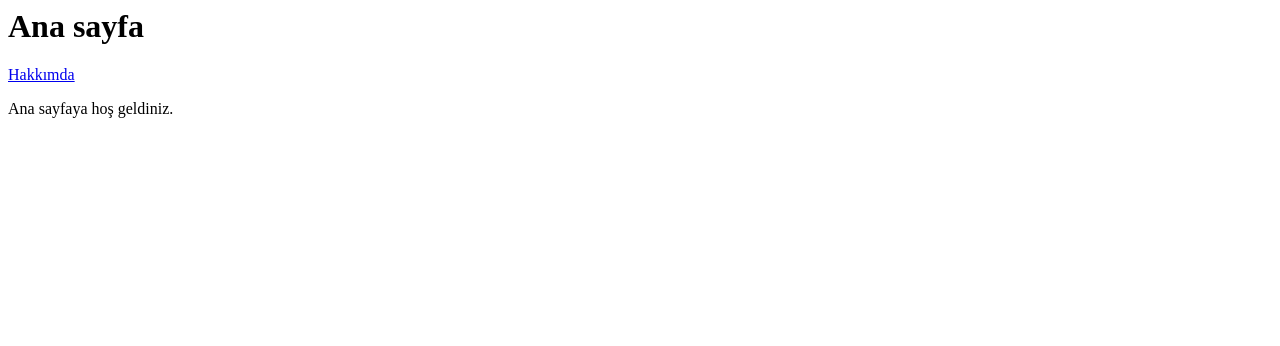
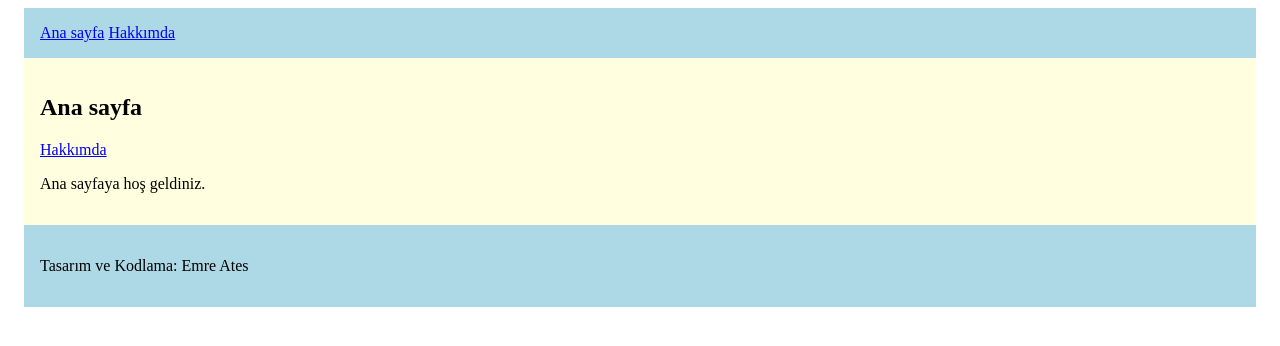
Before and after one commit to Emreaaaaa/ilkprojem, a plain HTML site: page index.html in a window 1280 px wide. Drawn offline with Linux system fonts and the light colour scheme.

Commit message:
css kodları eklendi

```diff
--- a/index.html
+++ b/index.html
@@ -1,11 +1,50 @@
 <html>
 <head>
   <title>Ana sayfa</title>
+  <style>
+    .container {
+      max-width: 1200px;
+      margin: 0 auto;
+    }
+
+    header {
+      background-color: lightblue;
+      padding: 1rem;
+    }
+
+    section {
+      background-color: lightyellow;
+      padding: 1rem;
+    }
+
+    footer {
+      background-color: lightblue;
+      padding: 1rem;
+
+    }
+  </style>
 </head>
 
   <body>
-  <h1>Ana sayfa</h1>
-  <a href="hakkimda.html"> Hakkımda </a>
-    <p>Ana sayfaya hoş geldiniz.</p>
+    <header class="container">
+      <nav>
+        <a href="index.html">Ana sayfa</a>
+        <a href="hakkimda.html">Hakkımda</a>
+      </nav>
+    </header>
+
+    <section class="container">
+      <h1>Ana sayfa</h1>
+      <a href="hakkimda.html"> Hakkımda </a>
+      <p>Ana sayfaya hoş geldiniz.</p>
+
+    </section>
+
+
+    <footer class="container">
+       <p>Tasarım ve Kodlama: Emre Ates</p>
+    </footer>
+
+
   </body>
   </html>
```
Also changed, not shown: hakkimda.html (+21 -5 lines).
